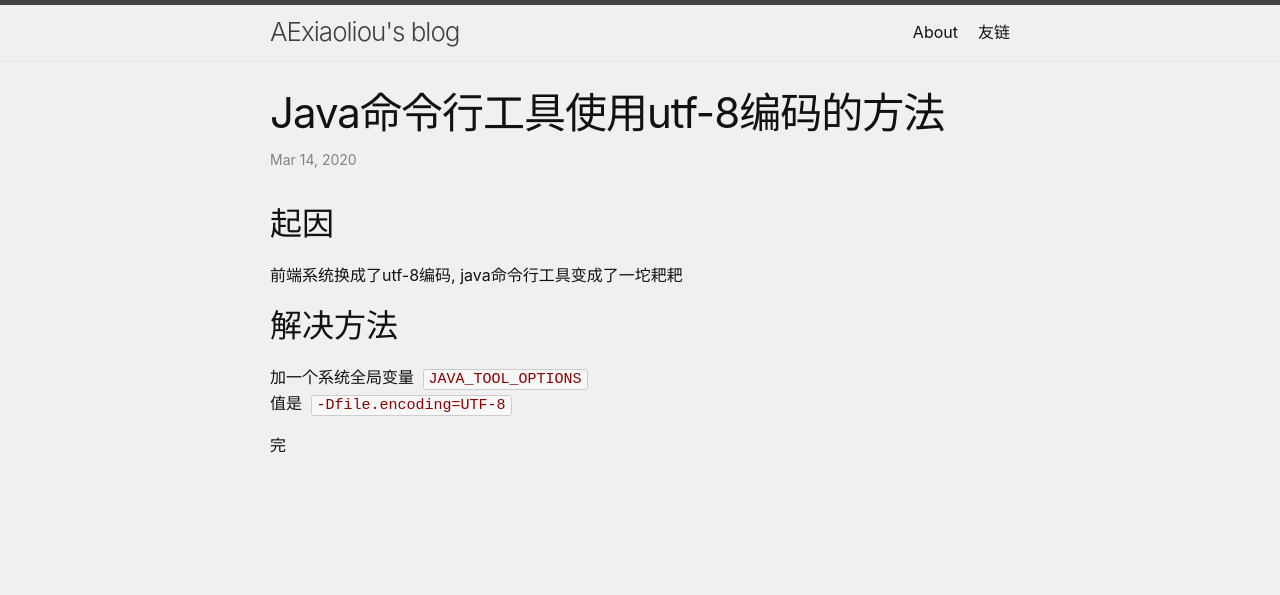
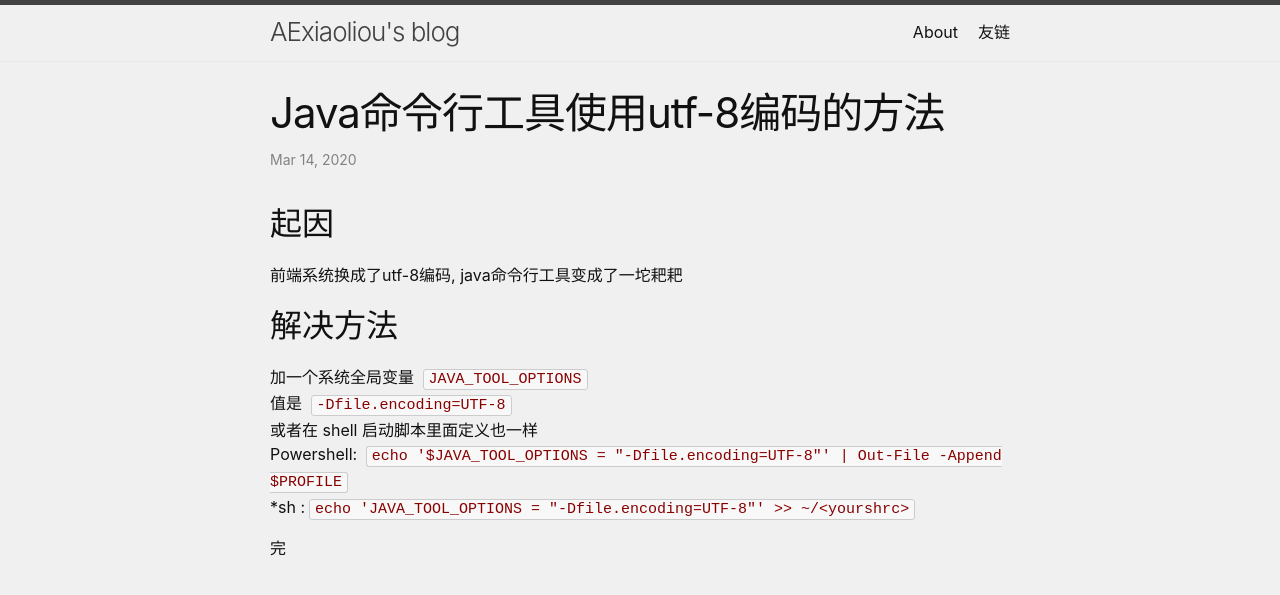
Before and after one commit to AExiaoliou/hatimblog.github.io, a Jekyll site: the page built from _posts/2020-3-15-cmdline-utf8-java.md, in a window 1280 px wide and 900 px high. Shown: the top 595 px of the window. Built offline with Jekyll 4.4.1, drawn with Linux system fonts in a browser that asks for light colours.

Commit message:
new post

```diff
--- a/_posts/2020-3-15-cmdline-utf8-java.md
+++ b/_posts/2020-3-15-cmdline-utf8-java.md
@@ -13,6 +13,9 @@ categories: java
 
 加一个系统全局变量 `JAVA_TOOL_OPTIONS`
 值是 `-Dfile.encoding=UTF-8`
+或者在 shell 启动脚本里面定义也一样
+Powershell: `echo '$JAVA_TOOL_OPTIONS = "-Dfile.encoding=UTF-8"' | Out-File -Append $PROFILE`
+*sh :`echo 'JAVA_TOOL_OPTIONS = "-Dfile.encoding=UTF-8"' >> ~/<yourshrc>`
 
 完
 <br>
```
